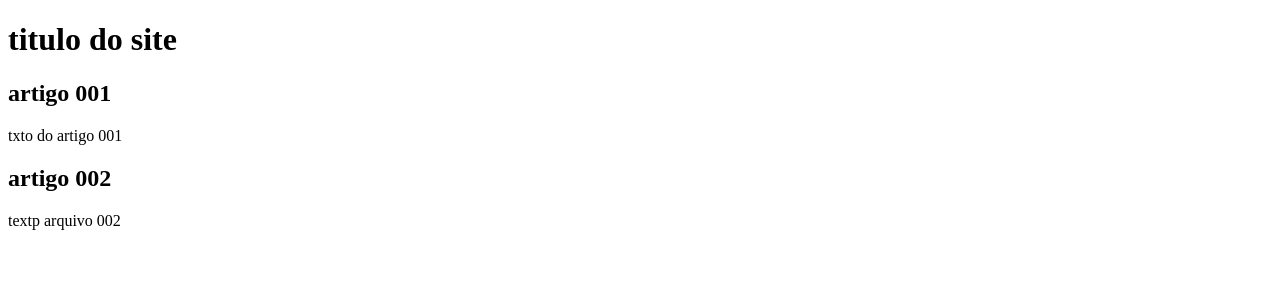
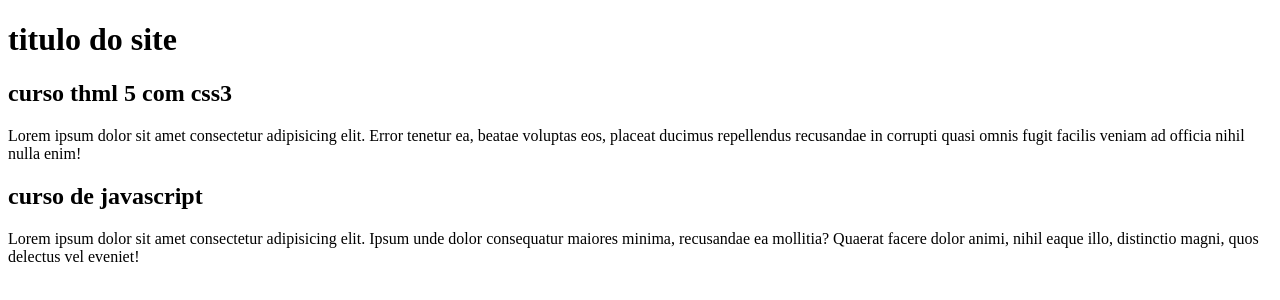
Before and after one commit to Leandro-Dev-2023/projeto-de-um-site, a plain HTML site: page index.html in a window 1280 px wide. Drawn offline with Linux system fonts and the light colour scheme.

Commit message:
comecei a escrever o conteúdo

```diff
--- a/index.html
+++ b/index.html
@@ -4,7 +4,7 @@
     <meta charset="UTF-8">
     <meta http-equiv="X-UA-Compatible" content="IE=edge">
     <meta name="viewport" content="width=device-width, initial-scale=1.0">
-    <title>titulo do site</title>
+    <title>cursos gratis</title>
 </head>
 <body>
     <main>
@@ -12,12 +12,12 @@
             <h1>titulo do site</h1>
         </header>
         <article>
-            <h2>artigo 001</h2>
-            <p>txto do artigo 001</p>
+            <h2>curso thml 5 com css3</h2>
+            <p>Lorem ipsum dolor sit amet consectetur adipisicing elit. Error tenetur ea, beatae voluptas eos, placeat ducimus repellendus recusandae in corrupti quasi omnis fugit facilis veniam ad officia nihil nulla enim!</p>
         </article>
         <article>
-            <h2>artigo 002</h2>
-            <p>textp arquivo 002</p>
+            <h2>curso de javascript</h2>
+            <p>Lorem ipsum dolor sit amet consectetur adipisicing elit. Ipsum unde dolor consequatur maiores minima, recusandae ea mollitia? Quaerat facere dolor animi, nihil eaque illo, distinctio magni, quos delectus vel eveniet!</p>
         </article>
     </main>
 
```
